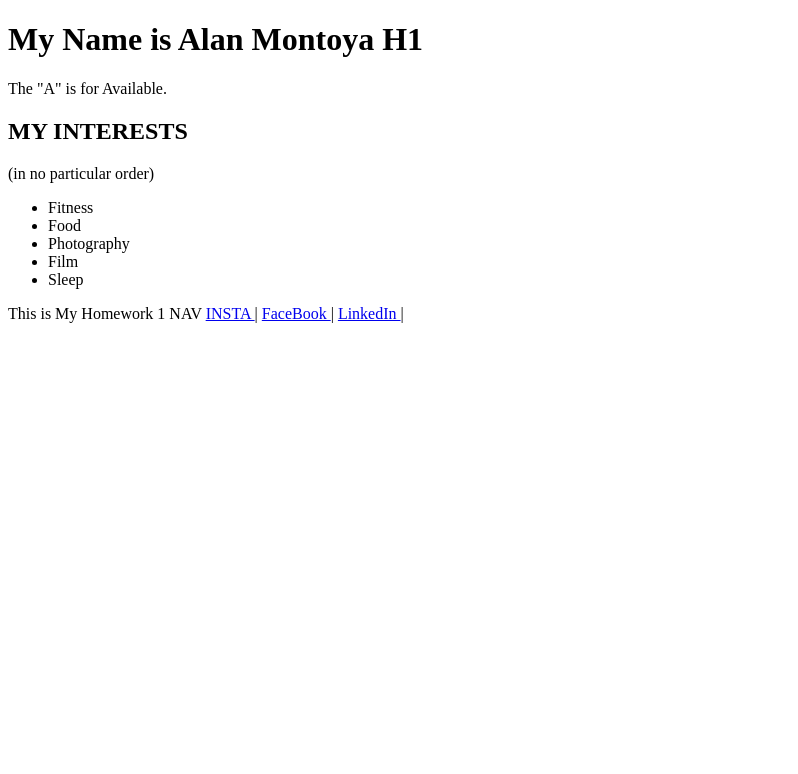
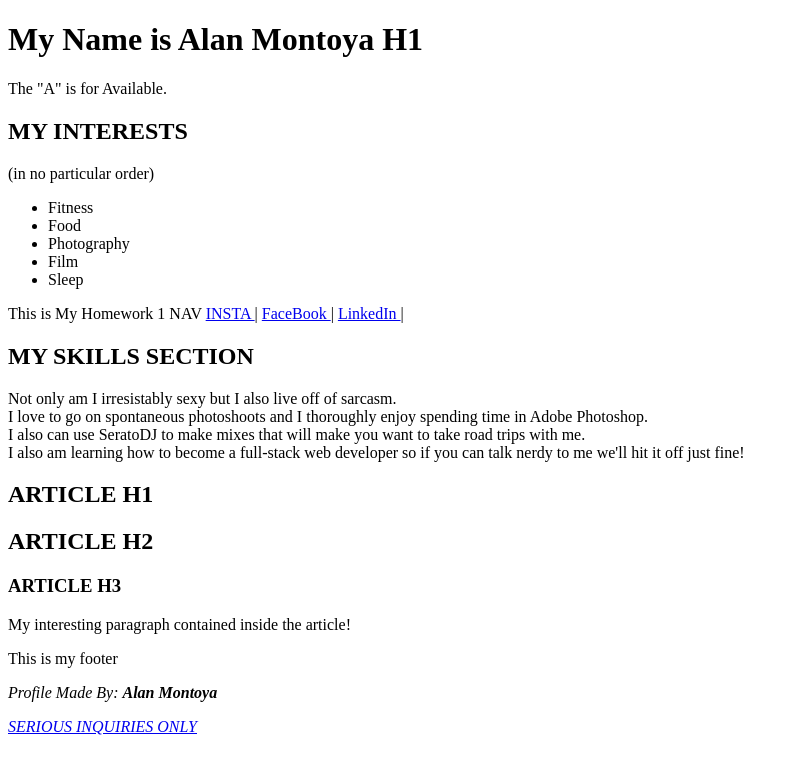
Before and after one commit to montoyaalan/HW-Wireframe, a plain HTML site: page index.html in a window 1280 px wide. Shown: the whole page, without its empty margins (0-798 px from the left). Drawn offline with Linux system fonts and the light colour scheme.

Commit message:
recloned and revised coding

```diff
--- a/index.html
+++ b/index.html
@@ -1,5 +1,3 @@
-
-
 <!DOCTYPE html>
 <html>
 
@@ -36,21 +34,38 @@
    <a href="https://www.linkedin.com/in/alan-montoya-8b38a284/"> LinkedIn </a> |
 </nav>
 
+<section>
+    <h1> MY SKILLS SECTION</h1>
+    <p>Not only am I irresistably sexy but I also live off of sarcasm. <br>
+        I love to go on spontaneous photoshoots and I thoroughly enjoy spending time in Adobe Photoshop.<br>
+        I also can use SeratoDJ to make mixes that will
+    make you want to take road trips with me. <br>
+    I also am learning how to become a full-stack web developer so if you can talk nerdy to me we'll hit it off just fine! </p>
+
+</section>
 
 
+<article>
+    <header>
+    <h1>ARTICLE H1 </h1>
+    <h2>ARTICLE H2 </h2>
+    <h3>ARTICLE H3 </h3>
+    </header>
+    <p> My interesting paragraph contained inside the article! </p>
+</article>
+
+
+<footer>
+    <p>This is my footer</p>
+    <address>
+    <p>Profile Made By: <strong>Alan Montoya</strong></p>
+    <a href="mailto:alanmontoya2010@att.net">SERIOUS INQUIRIES ONLY</a>
+    </address>
+</footer>
 
 </body>
 
 
 
 
-
-
-
-
-
-
-
-
-
 </html>
```
